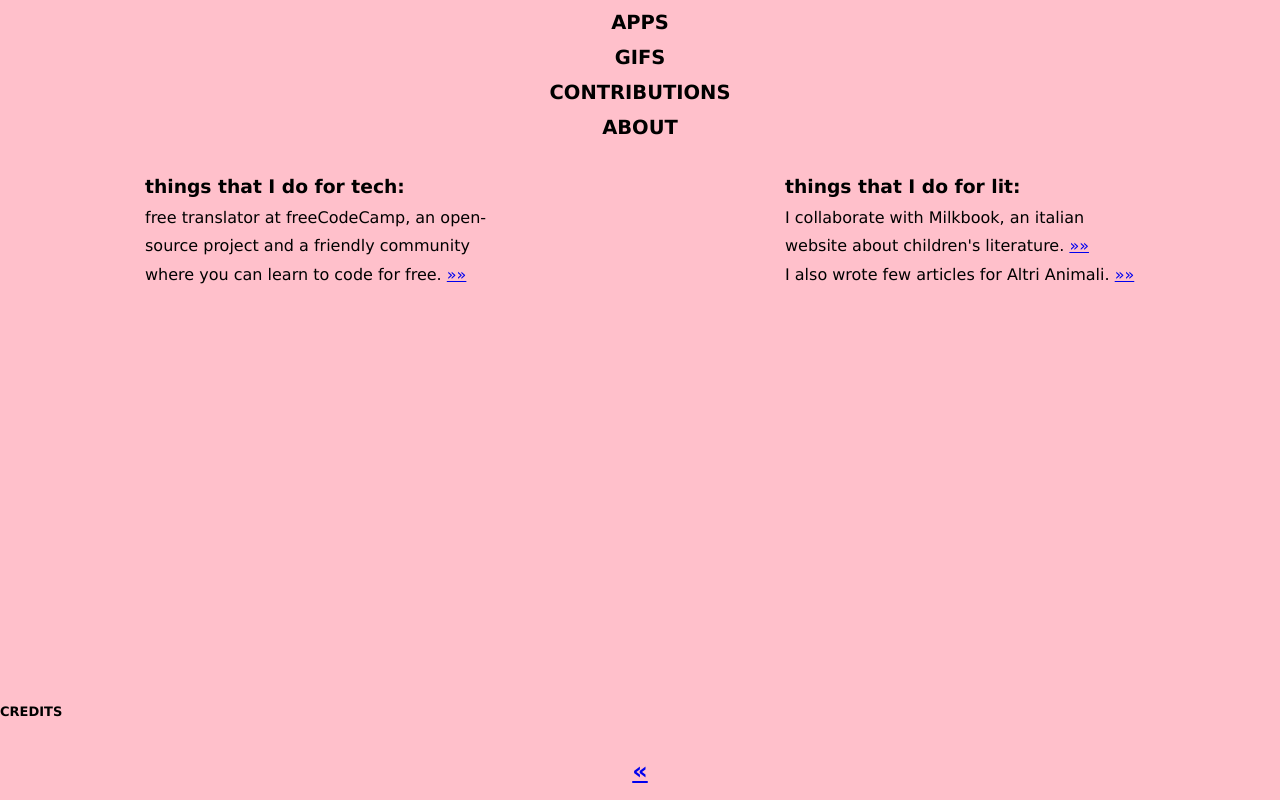
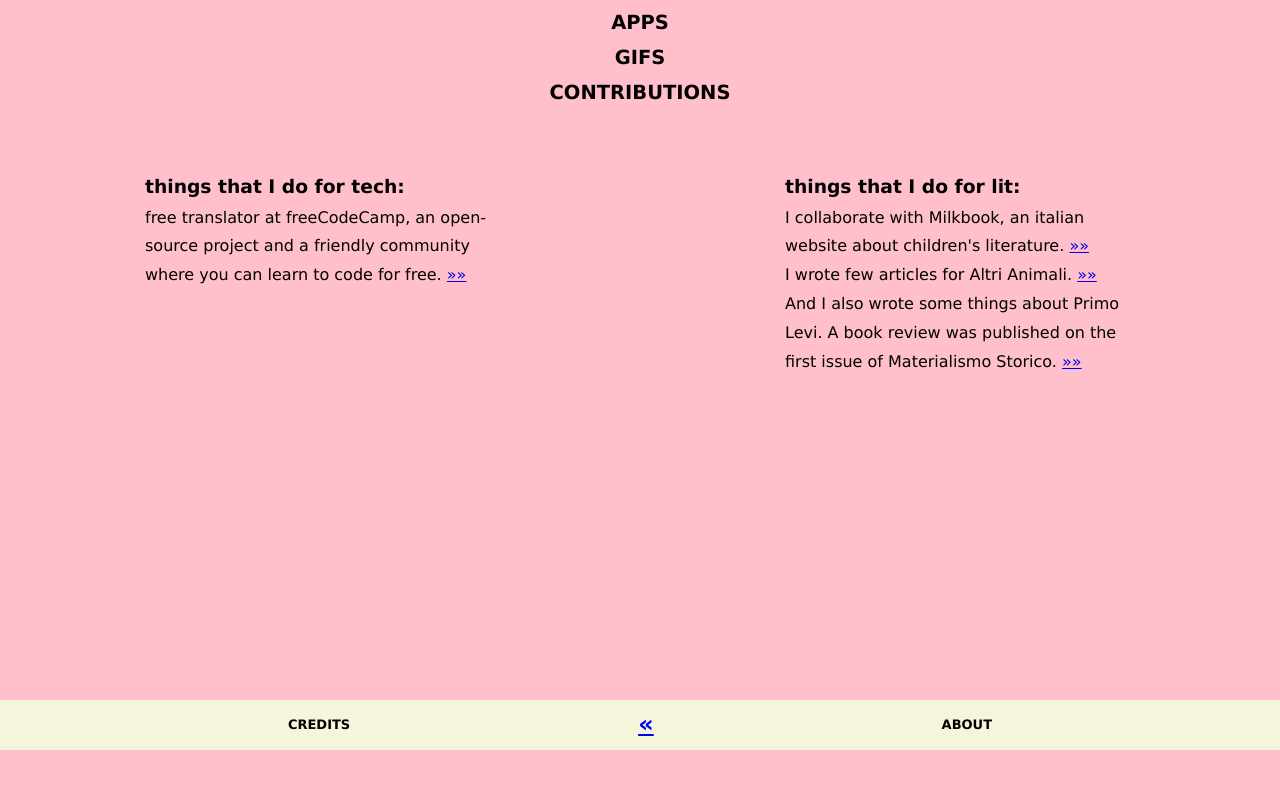
Before and after one commit to otaria-o/portfolio-otaria-o, a React (Create React App) app: page /contributions in a window 1280 px wide. Built offline with nearby package versions, Linux system fonts and the light colour scheme.

Commit message:
credits and about nel footer

```diff
--- a/src/About.js
+++ b/src/About.js
@@ -1,6 +1,5 @@
 import Menu from "./Menu";
 import Footer from "./Footer";
-import Credits from "./Credits";
 
 function About() {
   return (
@@ -28,7 +27,6 @@ function About() {
           {/* <figcaption className="label">this is me</figcaption> */}
         </section>
       </section>
-      <Credits />
       <Footer />
     </div>
   );
--- a/src/App.css
+++ b/src/App.css
@@ -116,12 +116,12 @@
 }
 
 .footer {
-  /* display: flex;
+  display: flex;
   flex-direction: row;
-  flex-wrap: wrap;
-  justify-content: flex-evenly;
+  /* flex-wrap: wrap; */
+  justify-content: space-evenly;
   background-color: beige;
-  align-items: center; */
+  align-items: center;
   text-align: center;
   height: 50px;
 }
@@ -132,10 +132,6 @@
 
 .pointer {
   cursor:pointer;
-}
-
-.crtedits {
-  height: 50px;
 }
 
 .creditslist {
@@ -260,6 +256,7 @@
   width: 200px;
   height: 200px;
   border: 2px solid bleck;
+  border-radius: 50%;
 }
 
 
--- a/src/App.js
+++ b/src/App.js
@@ -7,6 +7,7 @@ import Coding from "./Coding";
 import Gif from "./Gif";
 import Contributions from "./Contributions";
 import About from "./About";
+import Credits from "./Credits";
 
 function App() {
   return (
@@ -19,6 +20,7 @@ function App() {
         <Route path="/gifs" element={<Gif />}></Route>
         <Route path="/contributions" element={<Contributions />}></Route>
         <Route path="/about" element={<About />}></Route>
+        <Route path="/credits" element={<Credits />}></Route>
       </Routes>
     </BrowserRouter>
   );
--- a/src/Coding.js
+++ b/src/Coding.js
@@ -1,6 +1,5 @@
 import Menu from "./Menu";
 import Footer from "./Footer";
-import Credits from "./Credits";
 
 function Coding() {
   return (
@@ -48,7 +47,6 @@ function Coding() {
           </figcaption>
         </section>
       </section>
-      <Credits />
       <Footer />
     </div>
   );
--- a/src/Contributions.js
+++ b/src/Contributions.js
@@ -1,6 +1,5 @@
 import Menu from "./Menu";
 import Footer from "./Footer";
-import Credits from "./Credits";
 
 function Contributions() {
   return (
@@ -34,9 +33,19 @@ function Contributions() {
             >
               »»
             </a>
-            <br />I also wrote few articles for Altri Animali.{" "}
+            <br />I wrote few articles for Altri Animali.{" "}
             <a
               href="https://www.altrianimali.it"
+              target="_blank"
+              rel="noopener noreferrer"
+            >
+              »»
+            </a>
+            <br />
+            And I also wrote some things about Primo Levi. A book review was
+            published on the first issue of Materialismo Storico.{" "}
+            <a
+              href="https://journals.uniurb.it/index.php/materialismostorico"
               target="_blank"
               rel="noopener noreferrer"
             >
@@ -45,7 +54,6 @@ function Contributions() {
           </p>
         </section>
       </div>
-      <Credits />
       <Footer />
     </div>
   );
--- a/src/Credits.js
+++ b/src/Credits.js
@@ -1,30 +1,16 @@
-import { useState } from "react";
+import Menu from "./Menu";
+import Footer from "./Footer";
 
 function Credits() {
-  const [credits, setCredits] = useState("off");
-  const handleCredits = () => {
-    if (credits === "off") {
-      setCredits("on");
-    }
-    if (credits === "on") {
-      setCredits("off");
-    }
-  };
   return (
-    <div className="credits">
-      <h2
-        style={{ fontSize: "small" }}
-        onClick={handleCredits}
-        className="pointer"
-      >
-        CREDITS
-      </h2>
-      {credits === "on" && (
-        <ul className="creditslist">
-          Maki icon by Mapbox, Simple Icons, SPICED Academy, 842.studio, Amèlie
-          Poulain in the pic!
-        </ul>
-      )}
+    <div className="portfolio">
+      <Menu />
+      <section></section>
+      <Footer />
+      <ul className="creditslist">
+        Maki icon by Mapbox, Simple Icons, SPICED Academy, 842.studio, Amèlie
+        Poulain in the pic!
+      </ul>
     </div>
   );
 }
--- a/src/Footer.js
+++ b/src/Footer.js
@@ -3,8 +3,16 @@ import { Link } from "react-router-dom";
 function Footer() {
   return (
     <footer className="footer">
+      <Link style={{ textDecoration: "none", color: "black" }} to="/credits">
+        <h2 style={{ fontSize: "small" }} className="">
+          CREDITS
+        </h2>
+      </Link>
       <Link to="/">
-        <h2 className="back">«</h2>
+        <h2>«</h2>
+      </Link>
+      <Link style={{ textDecoration: "none", color: "black" }} to="/about">
+        <h2 style={{ fontSize: "small" }}>ABOUT</h2>
       </Link>
     </footer>
   );
--- a/src/Gif.js
+++ b/src/Gif.js
@@ -1,6 +1,5 @@
 import Menu from "./Menu";
 import Footer from "./Footer";
-import Credits from "./Credits";
 
 function Gif() {
   return (
@@ -20,7 +19,6 @@ function Gif() {
           <p>are coming soon</p>
         </section>
       </section>
-      <Credits />
       <Footer />
     </div>
   );
--- a/src/Menu.js
+++ b/src/Menu.js
@@ -15,9 +15,6 @@ function Menu() {
       >
         <h2>CONTRIBUTIONS</h2>
       </Link>
-      <Link style={{ textDecoration: "none", color: "black" }} to="/about">
-        <h2>ABOUT</h2>
-      </Link>
     </nav>
   );
 }
--- a/src/Portfolio.js
+++ b/src/Portfolio.js
@@ -1,13 +1,11 @@
 import Menu from "./Menu";
 import Footer from "./Footer";
-import Credits from "./Credits";
 
 function Portfolio() {
   return (
     <div className="portfolio">
       <Menu />
       <section></section>
-      <Credits />
       <Footer />
     </div>
   );
```
